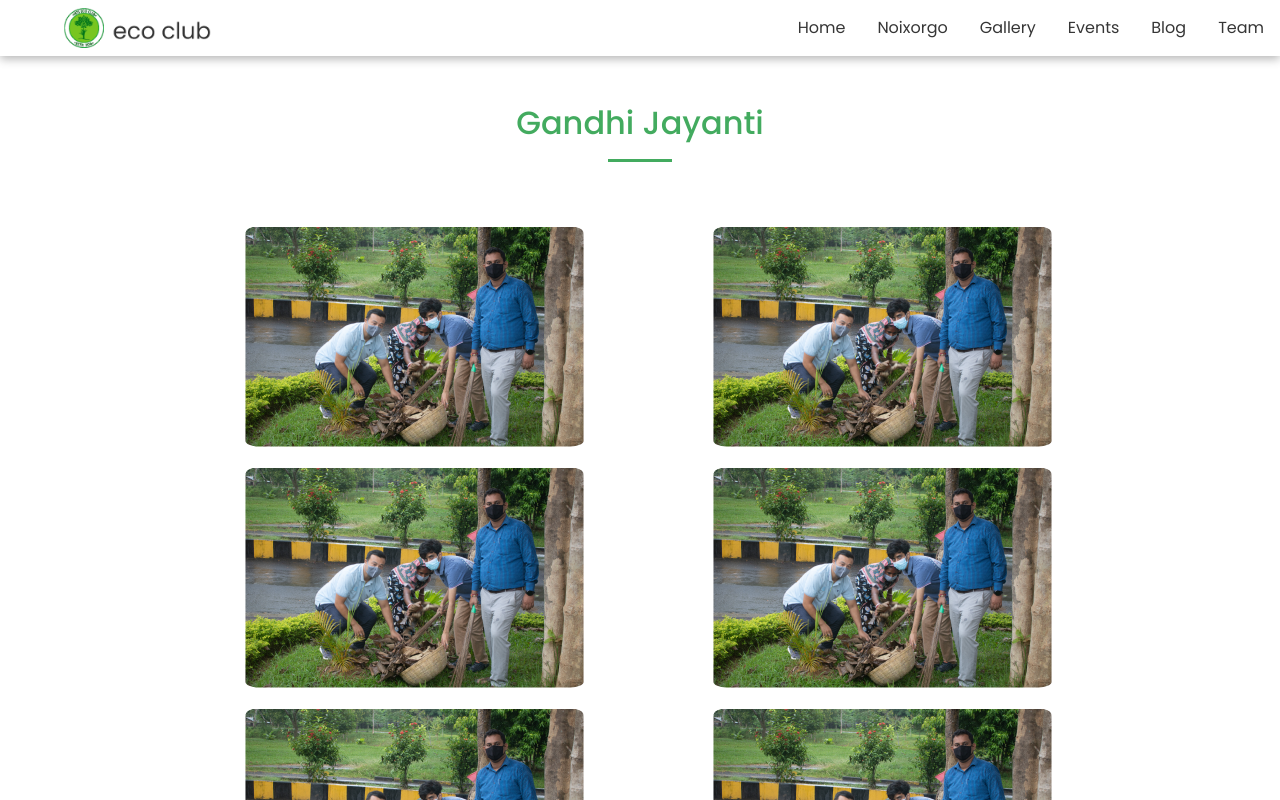
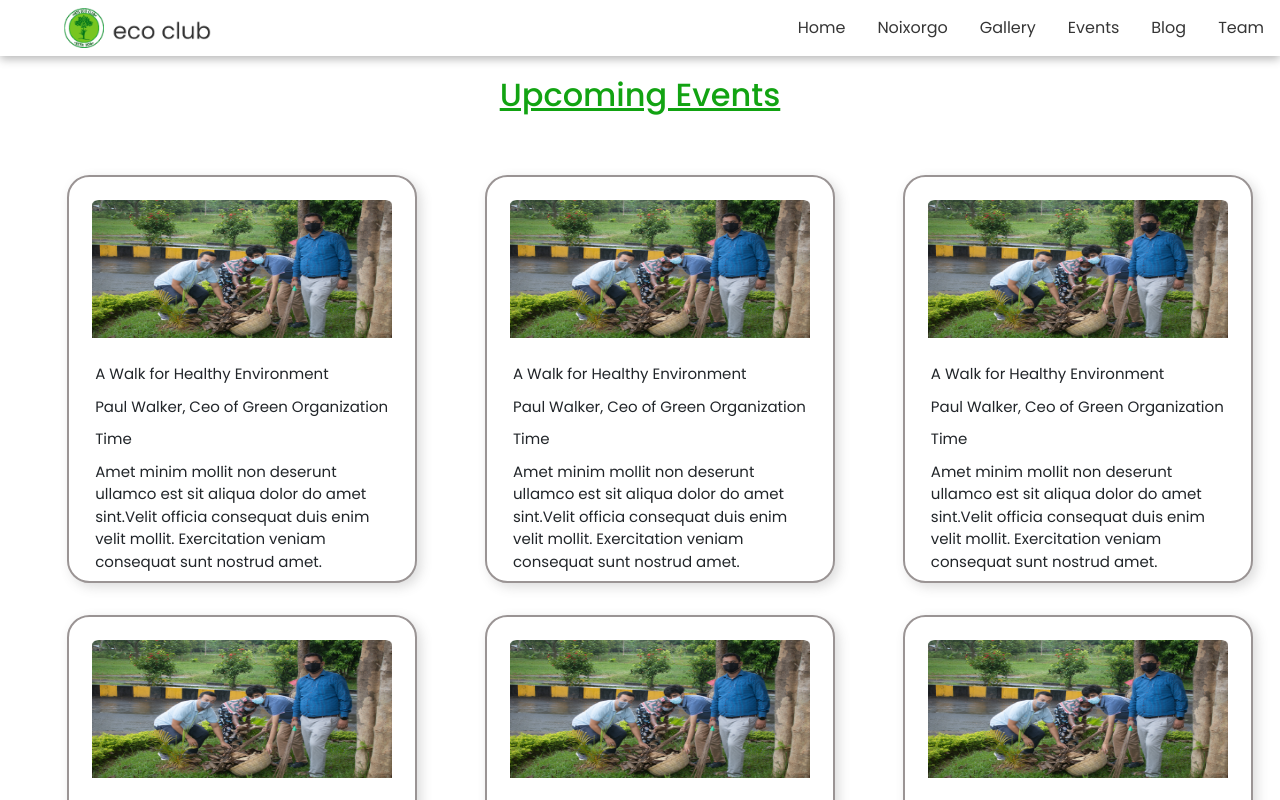
Before and after one commit to parthaxntn/Eco-club-website, a React (Create React App) app: page /events in a window 1280 px wide. Shown: the top 800 px of the page. Built offline with nearby package versions, Linux system fonts and the light colour scheme.

Commit message:
events_pages updated

```diff
--- a/src/App.js
+++ b/src/App.js
@@ -9,11 +9,13 @@ import Home from './pages/Home/Home';
 import Team from './pages/Team/Team';
 import Nox from './pages/Nox/Nox';
 import Gallery from './pages/Gallery/Gallery';
-import Events from './pages/Events/Events';
+import Events from './pages/Events/Events.jsx';
 import Blog from './pages/Blog/Blog';
 import Navbar from './components/Navbar/Navbar';
 import Footer from './components/Footer/Footer';
 import BlogDetails from './pages/Blog/BlogDetails';
+
+
 
 function App() {
 
@@ -29,6 +31,7 @@ function App() {
           <Route path='/blogs' element={<Blog />} />
           <Route path='/blog/:id' element={<BlogDetails />} />
           <Route path='/team' element={<Team />} />
+
         </Routes>
         <Footer/>
       </BrowserRouter>
--- a/src/components/Footer/Footer.css
+++ b/src/components/Footer/Footer.css
@@ -28,7 +28,7 @@
     text-decoration: none;
 }
 .box1 i{
-    margin-right: 12px;
+    margin-right: 15px;
     color: rgba(5, 158, 5, 0.949);
 }
 .box1 a{
@@ -54,7 +54,7 @@
     text-decoration: none;
 }
 .box2 i{
-    margin-right: 12px;
+    margin-right: 15px;
     color: rgba(5, 158, 5, 0.949);
 }
 .box2 a{
@@ -80,7 +80,7 @@
     text-decoration: none;
 }
 .box3 i{
-    margin-right: 12px;
+    margin-right: 15px;
     color: rgba(5, 158, 5, 0.949);
 }
 .box3 a{
--- a/src/pages/Events/Events.css
+++ b/src/pages/Events/Events.css
@@ -1,6 +1,6 @@
 @import url('https://fonts.googleapis.com/css2?family=Poppins:wght@300;400;500;600;700;800&display=swap');
 
-.events h2{
+/* .events h2{
     font-weight: 500;
     font-size: 2rem;
     color: #43AB5F;
@@ -74,11 +74,114 @@
     position: relative;
     left: -35px;
     top: 24px;
-    border: 0px;
-    border-radius: 16px;
-  }
+    border: 0px; */
+    /*border-radius: 16px;
+  /* }
 
   .events .row > div{
     width: auto;
     margin: auto;
-  }
+  } */
+
+
+
+  .first{
+    box-sizing: border-box;
+    padding: 0;
+    margin: 0;
+    display: flex;
+    flex-direction: column;
+}
+.event_title{
+    color: rgba(5, 158, 5, 0.949);
+    text-align: center;
+    font-size: 20px;
+    text-decoration: underline;
+    font-weight: bold;
+    padding-top: 20px;
+    padding-bottom: 20px;
+}
+.event_title h2{
+  margin-bottom: 5px;
+}
+.card_box{
+    margin-top: 1rem;
+    margin-bottom: 2rem;
+    display: flex;
+    flex-wrap: wrap;
+    flex-direction: row;
+   gap: 2rem;
+   justify-content: center;
+   border-radius: 8px;
+}
+.card{
+display: flex;
+flex-direction: column;
+height: 408px;
+width: 350px;
+left: 20px;
+top: 20px;
+/* border-bottom-right-radius: 58px;
+border-top-left-radius: 58px; */
+/* gap: 12px; */
+border: 2px solid #9A9494;
+box-sizing: border-box;
+box-shadow: -4px -4px 12px 0px #F2F2F240;
+box-shadow: 4px 4px 12px 0px #4F4F4F33;
+overflow: hidden;
+}
+.images img{
+    padding: 9px;
+border: white 2px solid;
+border-top-left-radius: 5px;
+border-top-right-radius: 5px;
+width: 100%;
+height: 20vh;
+left: -34px;
+top: 0px;
+
+}
+
+.description{
+    display: flex;
+    flex-direction: column;
+    padding: 9px;
+    font-size:15px;
+
+
+}
+.title,
+.author,
+.timing,
+.details{
+  padding: 5px;
+}
+
+/* .about{
+  border: 2px white solid;
+  border-radius: 8px;
+  box-shadow: grey;
+  text-align: center;
+  padding: 35px 45px;
+  align-items: center;
+
+}
+/* .about p{
+  font-size: 25px;
+  text-align: center;
+  margin-bottom: 20px;
+
+} */
+/* .read{
+  border: 2px grey solid;
+  border-radius: 12px;
+  background: #9d9999;
+  padding: 15px 10px;
+  font-size: 15px;
+  transition: 0.5s;
+  text-align: center;
+
+}
+a:hover{
+  box-shadow: 0 0 10px 0 rgb(69, 66, 66);
+}  */
--- /dev/null
+++ b/src/pages/Events/Events.json
@@ -0,0 +1,48 @@
+
+[
+    {
+        "id": 1,
+        "title":"A Walk for Healthy Environment",
+        "author":"Paul Walker, Ceo of Green Organization",
+        "time": "Time",
+        "details":"Amet minim mollit non deserunt ullamco est sit aliqua dolor do amet sint.Velit officia consequat duis enim velit mollit. Exercitation veniam consequat sunt nostrud amet."
+    },
+
+    {
+        "id": 2,
+        "title":"A Walk for Healthy Environment",
+        "author":"Paul Walker, Ceo of Green Organization",
+        "time": "Time",
+        "details":"Amet minim mollit non deserunt ullamco est sit aliqua dolor do amet sint.Velit officia consequat duis enim velit mollit. Exercitation veniam consequat sunt nostrud amet."
+    },
+
+    {
+        "id": 3,
+        "title":"A Walk for Healthy Environment",
+        "author":"Paul Walker, Ceo of Green Organization",
+        "time": "Time",
+        "details":"Amet minim mollit non deserunt ullamco est sit aliqua dolor do amet sint.Velit officia consequat duis enim velit mollit. Exercitation veniam consequat sunt nostrud amet."
+
+    },
+    {
+        "id": 4,
+        "title":"A Walk for Healthy Environment",
+        "author":"Paul Walker, Ceo of Green Organization",
+        "time": "Time",
+        "details":"Amet minim mollit non deserunt ullamco est sit aliqua dolor do amet sint.Velit officia consequat duis enim velit mollit. Exercitation veniam consequat sunt nostrud amet."
+    },
+    {
+        "id": 5,
+        "title":"A Walk for Healthy Environment",
+        "author":"Paul Walker, Ceo of Green Organization",
+        "time": "Time",
+        "details":"Amet minim mollit non deserunt ullamco est sit aliqua dolor do amet sint.Velit officia consequat duis enim velit mollit. Exercitation veniam consequat sunt nostrud amet."
+    },
+    {
+        "id": 6,
+        "title":"A Walk for Healthy Environment",
+        "author":"Paul Walker, Ceo of Green Organization",
+        "time": "Time",
+        "details":"Amet minim mollit non deserunt ullamco est sit aliqua dolor do amet sint.Velit officia consequat duis enim velit mollit. Exercitation veniam consequat sunt nostrud amet."
+    }
+]
--- a/src/pages/Events/Events.jsx
+++ b/src/pages/Events/Events.jsx
@@ -1,32 +1,89 @@
 import React from 'react'
 import './Events.css'
-import EventsCard from '../../components/Events/EventsCard'
+// import EventsCard from '../../components/Events/EventsCard'
+import Data from './Events.json'
+import GandhiJayanti from '../../Assets/Gandhi Jayanti.png'
+
 
 const Events = () => {
   return (
-    <div className='events'>
-      <div class="event-container">
-        <div class="text pt-5 text-center">
-            <h2>Gandhi Jayanti</h2>
-            {/* <!-- <hr> --> */}
+        <section className="first">
+        <div className="event_box1">
+            <div className="event_title">
+                <h2>Upcoming Events</h2>
+            </div>
+            <div className="card_box">
+                    {Data.map(data =>{
+           return (
+                <div className="card">
+                    <div className="images">
+                        <img src={GandhiJayanti}alt="" />
+                    </div>
+                    <div className="description">
+                        <div className="title">{data.title}</div>
+                        <div className="author">{data.author}</div>
+                        <div className="timing">{data.time}</div>
+                        <div className="details">{data.details}</div>
+
+                    </div>
+                </div>
+
+           )
+        })}
+
+            </div>
+            {/* <a href="#" className='read'>Read more</a> */}
         </div>
-    </div>
+        <div className="event_box2">
+            <div className="event_title">
+                <h2>Past Events</h2>
+            </div>
+            <div className="card_box">
+                    {Data.map(data =>{
+           return (
+                <div className="card">
+                    <div className="images">
+                        <img src={GandhiJayanti} alt="" />
+                    </div>
+                    <div className="description">
+                        <div className="title">{data.title}</div>
+                        <div className="author">{data.author}</div>
+                        <div className="timing">{data.time}</div>
+                        <div className="details">{data.details}</div>
 
-        {/* <!-- for grids of photos --> */}
+                    </div>
+                </div>
 
-    <div class="event-img-container container mb-5 text-center d-flex flex-wrap m-auto">
-        <EventsCard/>
-        <EventsCard/>
-        <EventsCard/>
-        <EventsCard/>
-        <EventsCard/>
-        <EventsCard/>
-        <EventsCard/>
-        <EventsCard/>
-        <EventsCard/>
-    </div>
-    </div>
-  )
+           )
+        })}
+
+            </div>
+        </div>
+        </section>
+
+    )
 }
+//     <div className='events'>
+//       <div class="event-container">
+//         <div class="text pt-5 text-center">
+//             <h2>Gandhi Jayanti</h2>
+//             {/* <!-- <hr> --> */}
+//         </div>
+//     </div>
+
+//         {/* <!-- for grids of photos --> */}
+
+//     <div class="event-img-container container mb-5 text-center d-flex flex-wrap m-auto">
+//         <EventsCard/>
+//         <EventsCard/>
+//         <EventsCard/>
+//         <EventsCard/>
+//         <EventsCard/>
+//         <EventsCard/>
+//         <EventsCard/>
+//         <EventsCard/>
+//         <EventsCard/>
+//     </div>
+//     </div>
 
 export default Events
```
Also changed, not shown: src/pages/Events/Eventdetails.json (added, +48 -0 lines).
